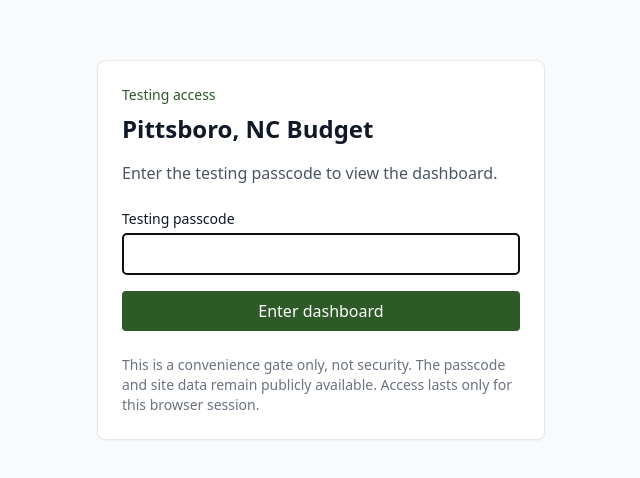
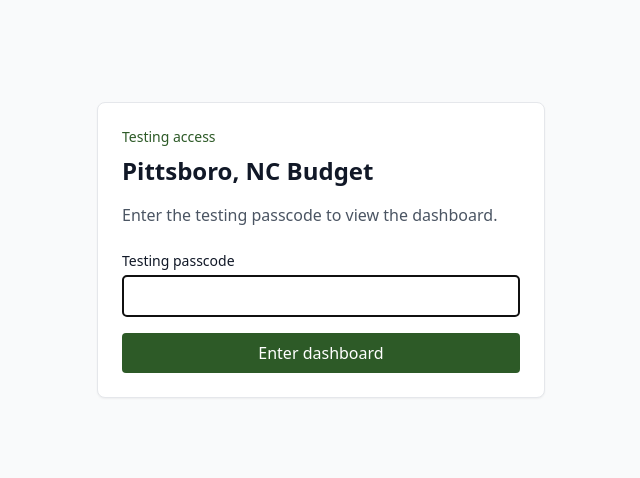
Before and after one commit to KyleShipp/pittsboro-budget, a Next.js app: page / in a window 1280 px wide. Shown: the part 150-628 px from the top of the page, without its empty margins (319-959 px from the left). Built offline with nearby package versions, Linux system fonts and the light colour scheme.

Commit message:
Remove disclaimer from password screen
Co-authored-by: KyleShipp <25439841+KyleShipp@users.noreply.github.com>

```diff
--- a/src/components/AccessGate.tsx
+++ b/src/components/AccessGate.tsx
@@ -79,11 +79,6 @@ export default function AccessGate({ children }: { children: ReactNode }) {
             Enter dashboard
           </button>
         </form>
-        <p className="mt-6 text-sm text-gray-500">
-          This is a convenience gate only, not security. The passcode and site
-          data remain publicly available. Access lasts only for this browser
-          session.
-        </p>
         <noscript>
           <p className="mt-4">Enable JavaScript to use the testing passcode form.</p>
         </noscript>
```
